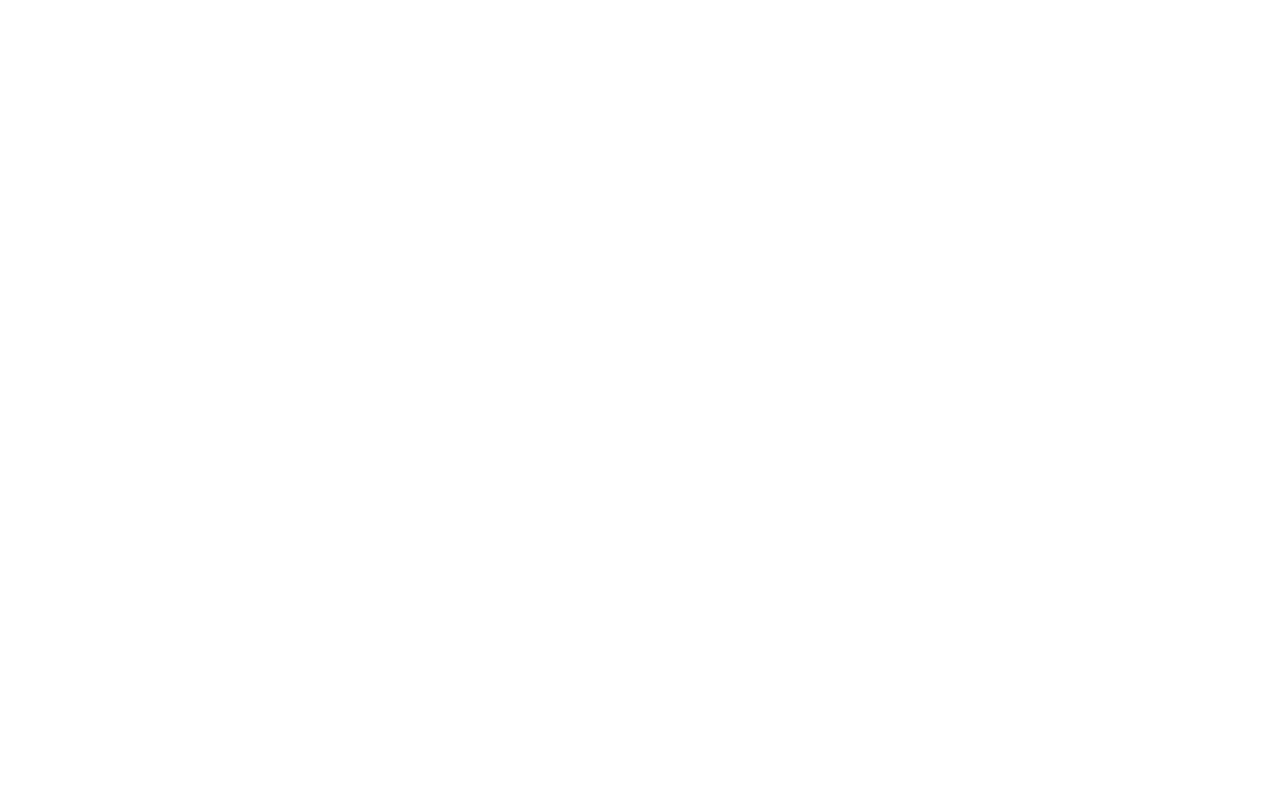
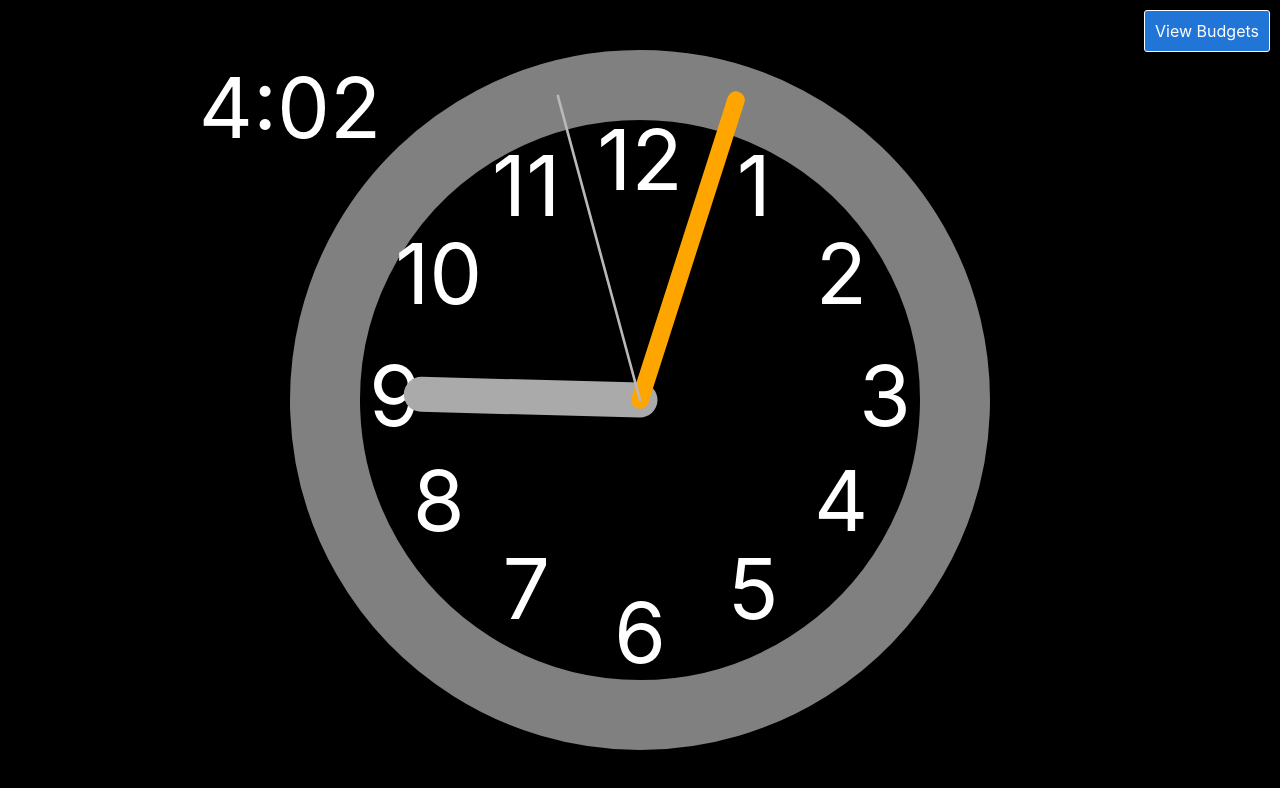
Before and after one commit to fearlessforhim/clock.github.io, a plain HTML site: page index.html in a window 1280 px wide. Drawn offline with Linux system fonts and the light colour scheme.

Commit message:
Add new index

```diff
--- a/index.html
+++ b/index.html
@@ -1 +1 @@
-<!doctype html><html lang="en"><head><meta charset="utf-8"/><link rel="icon" href="/favicon.ico"/><meta name="viewport" content="width=device-width,initial-scale=1"/><meta name="theme-color" content="#000000"/><meta name="description" content="Web site created using create-react-app"/><link rel="apple-touch-icon" href="/logo192.png"/><link rel="manifest" href="/manifest.json"/><title>React App</title><script defer="defer" src="/static/js/main.54694c1c.js"></script><link href="/static/css/main.5465d22f.css" rel="stylesheet"></head><body><noscript>You need to enable JavaScript to run this app.</noscript><div id="root"></div></body></html>
+<!doctype html><html lang="en"><head><meta charset="utf-8"/><link rel="icon" href="/favicon.ico"/><meta name="viewport" content="width=device-width,initial-scale=1"/><meta name="theme-color" content="#000000"/><meta name="description" content="Web site created using create-react-app"/><link rel="apple-touch-icon" href="/logo192.png"/><link rel="manifest" href="/manifest.json"/><title>React App</title><script defer="defer" src="/static/js/main.3f76a7fb.js"></script><link href="/static/css/main.b2b79be9.css" rel="stylesheet"></head><body><noscript>You need to enable JavaScript to run this app.</noscript><div id="root"></div></body></html>
```
Also changed, not shown: 1 other file.
